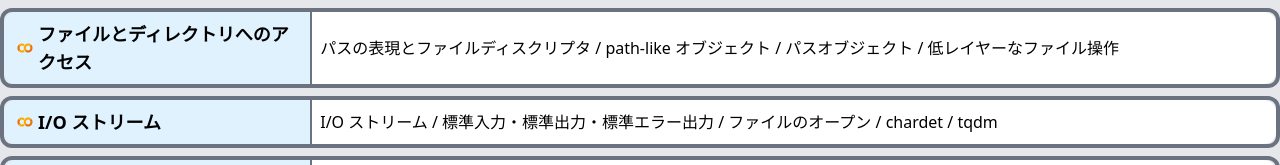
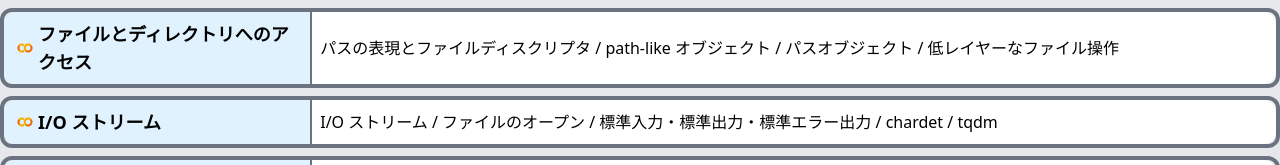
Before and after one commit to suwatoh/suwatoh.github.io, a website: page python-learning.html in a window 1280 px wide. Shown: the part 1176-1341 px from the top of the page. Drawn offline with nearby package versions, Linux system fonts and the light colour scheme.

Commit message:
ノートの更新

```diff
--- a/python-learning.html
+++ b/python-learning.html
@@ -577,7 +577,7 @@
           href="https://colab.research.google.com/drive/13Fo0vwuPD6MVdm-DEScCbLIGUz6FsKqQ?usp=sharing"></a>
       </div>
       <div class="_contents">
-        <p>I/O ストリーム / 標準入力・標準出力・標準エラー出力 / ファイルのオープン / chardet / tqdm
+        <p>I/O ストリーム / ファイルのオープン / 標準入力・標準出力・標準エラー出力 / chardet / tqdm
         </p>
       </div>
     </div>
```
Also changed, not shown: src/python-learning.html (+1 -1 lines).
